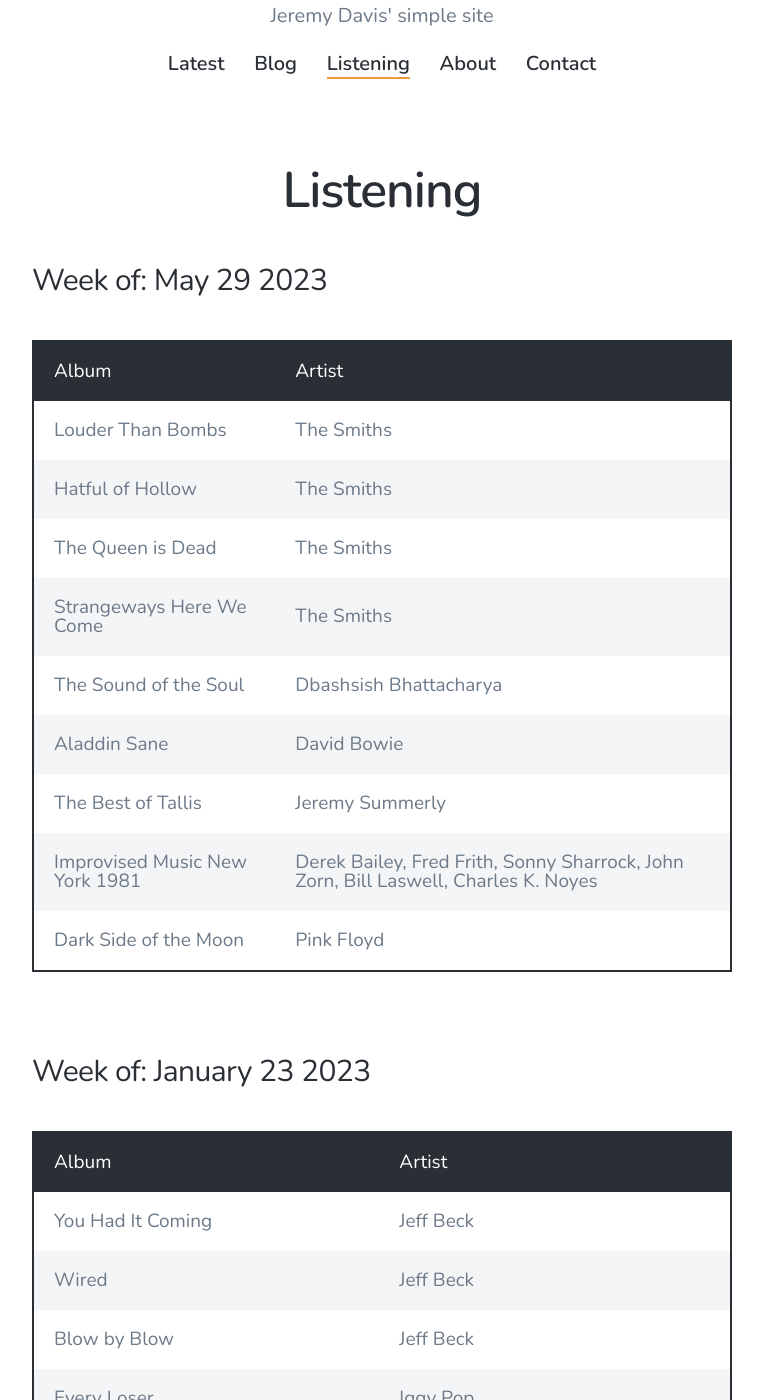
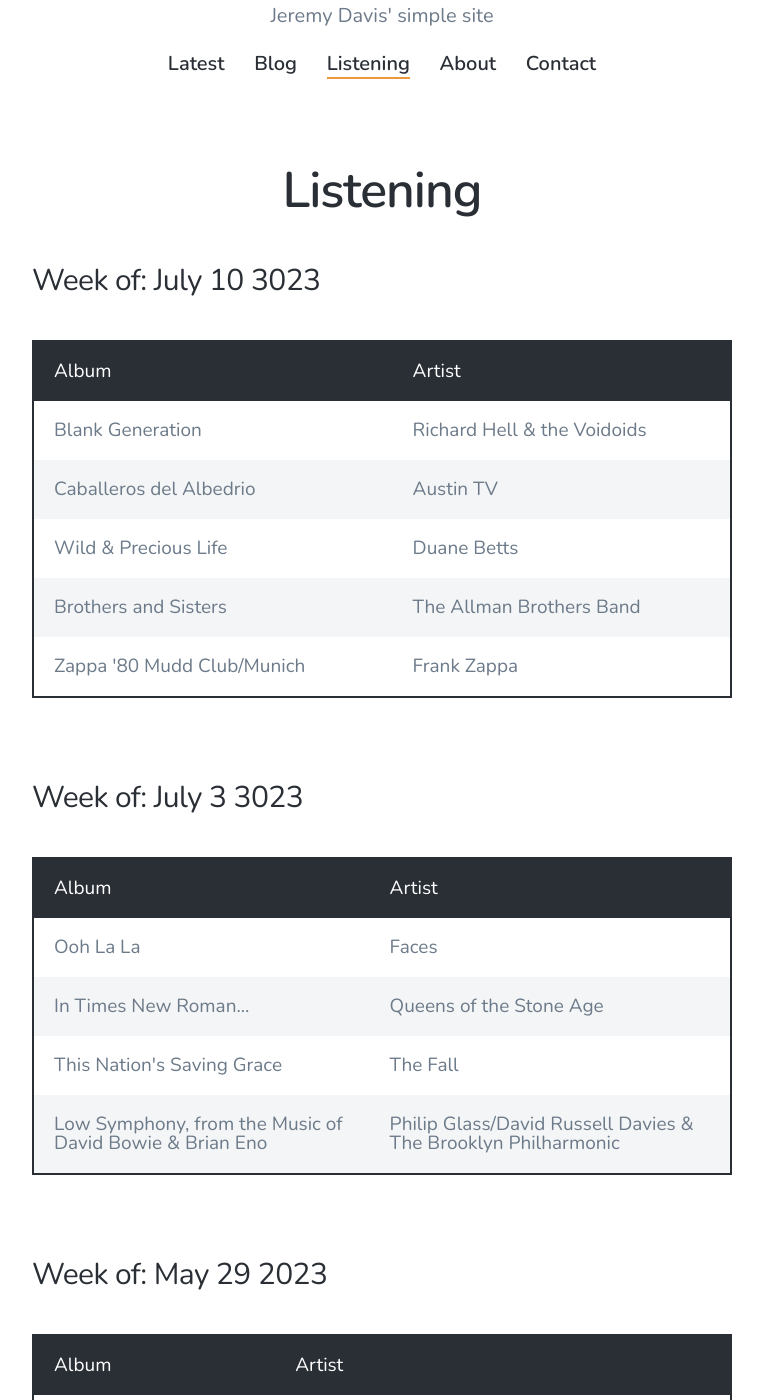
Before and after one commit to jeremyrdavis/jeremyrdavis.github.io, a Jekyll site: the page built from _pages/listening.md, in a window 1280 px wide and 1400 px high, scrolled down 296 px. Shown: the whole window, without its empty margins (258-1021 px from the left). Built offline with Jekyll 4.4.1, drawn with Linux system fonts in a browser that asks for light colours; nearby versions of some CDN libraries.

Commit message:
added streaming data

```diff
--- a/_data/streaming.yml
+++ b/_data/streaming.yml
@@ -1,3 +1,27 @@
+- week:
+  date: 3023-07-10
+  albums:
+    - title: Blank Generation
+      artist: Richard Hell & the Voidoids
+    - title: Caballeros del Albedrio
+      artist: Austin TV
+    - title: Wild & Precious Life
+      artist: Duane Betts
+    - title: Brothers and Sisters
+      artist: The Allman Brothers Band
+    - title: Zappa '80 Mudd Club/Munich
+      artist: Frank Zappa
+- week:
+  date: 3023-07-03
+  albums:
+    - title: Ooh La La
+      artist: Faces
+    - title: In Times New Roman...
+      artist: Queens of the Stone Age
+    - title: This Nation's Saving Grace
+      artist: The Fall
+    - title: Low Symphony, from the Music of David Bowie & Brian Eno
+      artist: Philip Glass/David Russell Davies & The Brooklyn Philharmonic
 - week:
   date: 2023-05-29
   albums:
```
